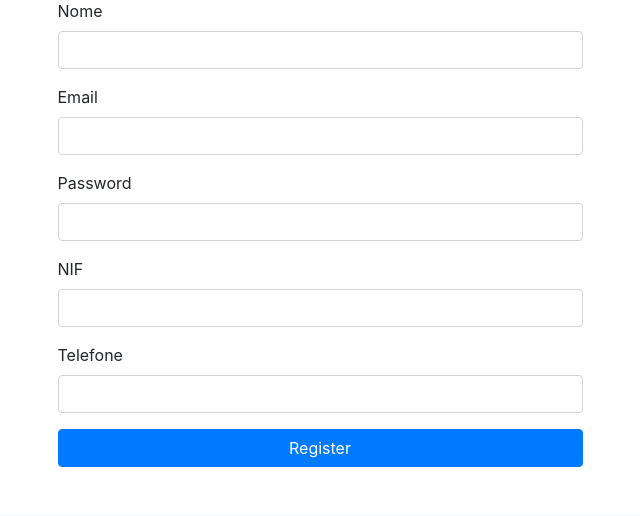
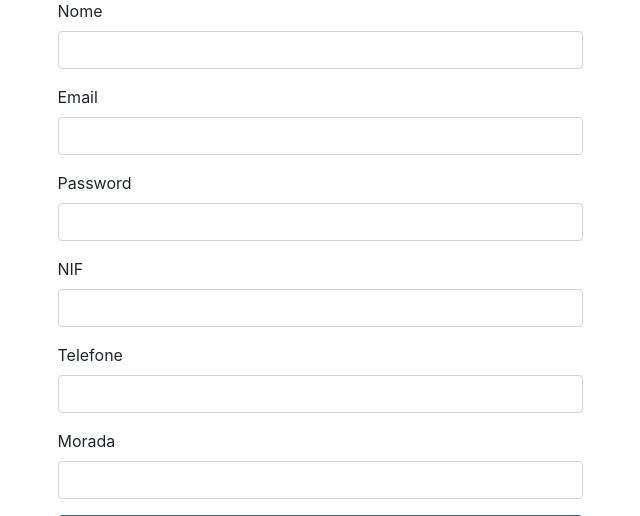
Before and after one commit to JoaoMatias15/Base-de-Dados-2-Projeto-Final-Grupo-15, a Django app: page /PCBusca_ProjetoApp/register in a window 1280 px wide. Shown: the part 169-685 px from the top of the page, without its empty margins (320-960 px from the left). Run offline with Django 4.2, Linux system fonts and the light colour scheme; some libraries are stand-ins or nearby versions.

Commit message:
Register and TODOs Models
Check TODOs

```diff
--- a/15-ProjFinalBD2 23 24/PCBusca_Projeto/PCBusca_ProjetoApp/models.py
+++ b/15-ProjFinalBD2 23 24/PCBusca_Projeto/PCBusca_ProjetoApp/models.py
@@ -7,7 +7,8 @@ class TipoUtilizador(models.Model):
 
 class Utilizador(models.Model):
     id_utilizador = models.AutoField(primary_key=True)
-    fatura_utilizador = models.ForeignKey('FaturaCliente', on_delete=models.SET_NULL, null=True)
+    #TODO:Verificar os models por causa das FKs de Fatura e Encomenda (
+    #fatura_utilizador = models.ForeignKey('FaturaCliente', on_delete=models.SET_NULL, null=True)
     #encomenda_utilizador = models.ForeignKey('EncomendaCliente', on_delete=models.SET_NULL, null=True)
     tipo_utilizador = models.ForeignKey('TipoUtilizador', on_delete=models.SET_NULL, null=True)
     morada_utilizador = models.CharField(max_length=256, null=True)
--- a/15-ProjFinalBD2 23 24/PCBusca_Projeto/PCBusca_ProjetoApp/templates/auth/register.html
+++ b/15-ProjFinalBD2 23 24/PCBusca_Projeto/PCBusca_ProjetoApp/templates/auth/register.html
@@ -26,6 +26,10 @@
             <label for="telemovel">Telefone</label>
             <input type="text" class="form-control" id="telemovel" name="telemovel" required>
           </div>
+          <div class="form-group">
+            <label for="telemovel">Morada</label>
+            <input type="text" class="form-control" id="morada" name="morada" required>
+          </div>
 
           <button type="submit" class="btn btn-primary btn-block">Register</button>
         </form>
--- a/15-ProjFinalBD2 23 24/PCBusca_Projeto/PCBusca_ProjetoApp/views.py
+++ b/15-ProjFinalBD2 23 24/PCBusca_Projeto/PCBusca_ProjetoApp/views.py
@@ -30,9 +30,10 @@ def registerPage(request):
         form = CreateUserForm(request.POST)
         if form.is_valid():
             email_Form = form.cleaned_data['email']
-            if Utilizador.objects.filter(email=email_Form).exists():
-                form.add_error('email', 'Já tens conta!')
-                return render(request, 'auth/register.html', context)
+            #TODO:  Verificar se utilizador existe(Nota: Usar uma função de check email e dar throw (ver login))!!!!!!!!!!!!!!
+            #if Utilizador.objects.filter(email=email_Form).exists():
+                #form.add_error('email', 'Já tens conta!')
+                #return render(request, 'auth/register.html', context)
             utilizador = form.save(commit=False)
             utilizador.nome = form.cleaned_data['nome']
             utilizador.email = email_Form
@@ -40,8 +41,23 @@ def registerPage(request):
             utilizador.NIF = form.cleaned_data['NIF']
             utilizador.telemovel = form.cleaned_data['telemovel']
             #utilizador.tipoCliente = 'Cliente'
-            view_insert_user(request)
-            form.save()
+            # Get the database connection
+            with connections['postgres'].cursor() as cursor:
+                # Call the PostgreSQL function
+                cursor.callproc('insert_into_utilizador', [
+                    form.cleaned_data['morada'], form.cleaned_data['nome'], email_Form, form.cleaned_data['telemovel'] , None, None, None, None,make_password(form.cleaned_data['password']),  # Pass your function arguments here
+                ])
+
+                # If your function returns something, fetch the result
+                result = cursor.fetchall()
+
+            # Process the result or perform further actions
+            # ...
+
+            # Return an HTTP response or render a template
+            print(result)
+            #return render(request, 'auth/register.html')
+            #form.save()
             return redirect('index')
     return render(request, 'auth/register.html', context)
 
```
